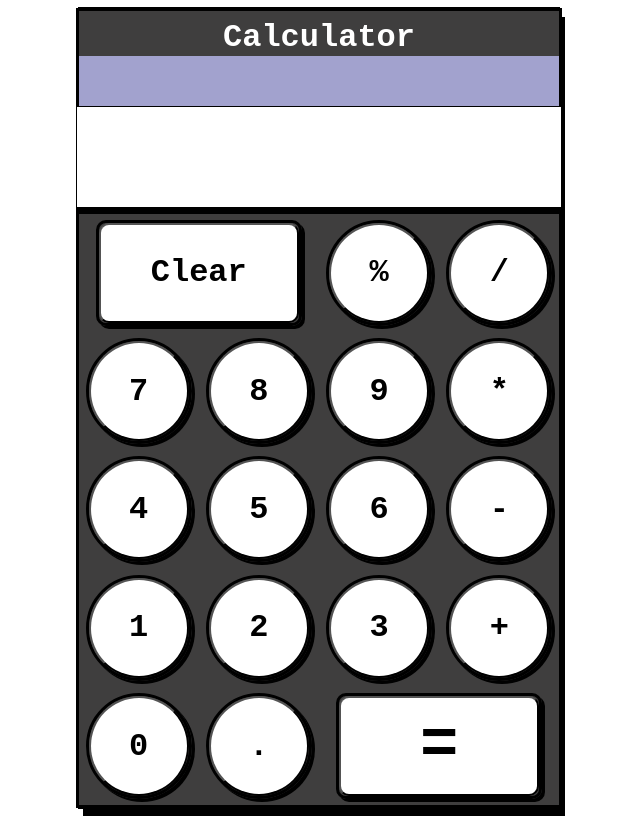
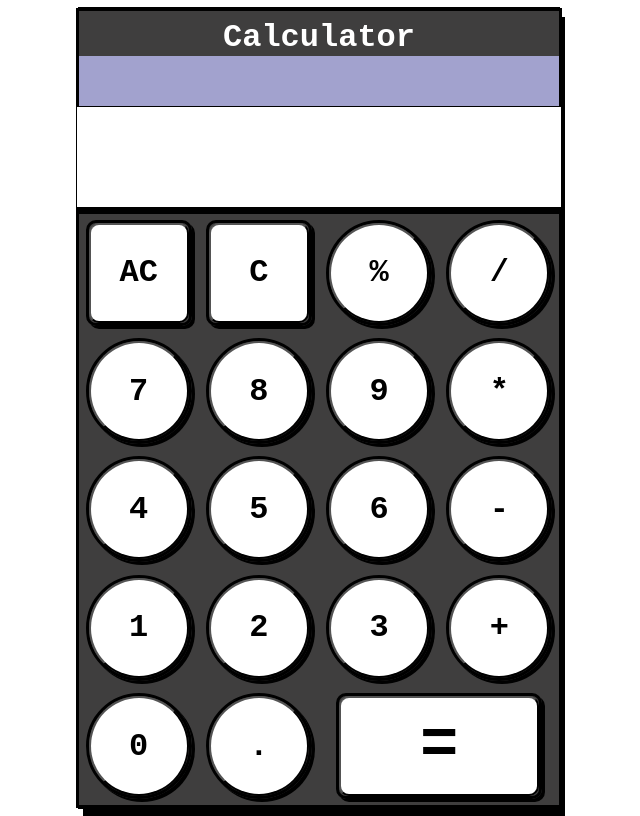
Before and after one commit to tevBoyz/Calculator, a plain HTML site: page index.html in a window 1280 px wide. Shown: the whole page, without its empty margins (329-969 px from the left). Drawn offline with Linux system fonts and the light colour scheme.

Commit message:
Add files via upload
Added "C" functionality

```diff
--- a/index.html
+++ b/index.html
@@ -14,7 +14,8 @@
         <input type="text" id="screen">
       </div>
       <div class="keypads">
-        <div class="pad ac"><button id="ac" title="Clear All" onclick="clearall()"><span>Clear</span></div>
+        <div class="pad ac"><button id="ac" title="AC" onclick="clearall()"><span>AC</span></div>
+        <div class="pad c"><button id="c" title="C" onclick="clearOne()"><span>C</span></div>
         <div class="pad percentage"><button id="ac" title="Modulo" onclick="percentage()"><span>%</span></button></div>
         <div class="pad divide"><button id="ac" title="Divide" onclick="divide()"><span>/</span></button></div>
         <div class="pad seven"><button id="ac" title="7" onclick="seven()"><span>7</span></button></div>
--- a/index.js
+++ b/index.js
@@ -7,13 +7,18 @@ var secScreen = document.getElementById("equation");
 
 function updatedisp(){
     myScreen.value = buffer;
-    console.log(buffer);
     secScreen.innerHTML = memory;
 }
 
 function clearall(){
     buffer = '';
     memory = '';
+    updatedisp();
+
+}
+
+function clearOne(){
+    buffer = buffer.slice(0, buffer.length-1);
     updatedisp();
 }
 
@@ -44,7 +49,7 @@ function add(){
 
 function equals(){
     // buffer += ('=');
-    memory = buffer + " equals";
+    memory = buffer + " =";
     buffer = "" + eval(buffer) +"";
     updatedisp();
 }
--- a/style.css
+++ b/style.css
@@ -99,19 +99,36 @@ body {
   font-size: 4rem;
 }
 .ac {
-  grid-area: 1/ 1/ 2/ 3;
+  grid-area: 1/ 1/ 2/ 2;
+  height: 100px;
+  width: 100px;
+  border-radius: 10px;
+}
+
+.ac button {
+  height: 100px;
+  width: 100px;
+  border-radius: 10px;
+}
+
+.ac > button > span {
+  font-size: 2rem;
+}
+
+.c {
+  grid-area: 1/ 2/ 2/ 3;
+  height: 100px;
+  width: 100px;
+  border-radius: 10px;
+}
+
+.c button {
   height: 100px;
   width: 200px;
   border-radius: 10px;
 }
 
-.ac button {
-  height: 100px;
-  width: 200px;
-  border-radius: 10px;
-}
-
-.ac > button > span {
+.c > button > span {
   font-size: 2rem;
 }
 
@@ -130,7 +147,6 @@ body {
   }
 
   #equation {
-    border: 5px solid green;
     height: 20%;
   }
 
```
